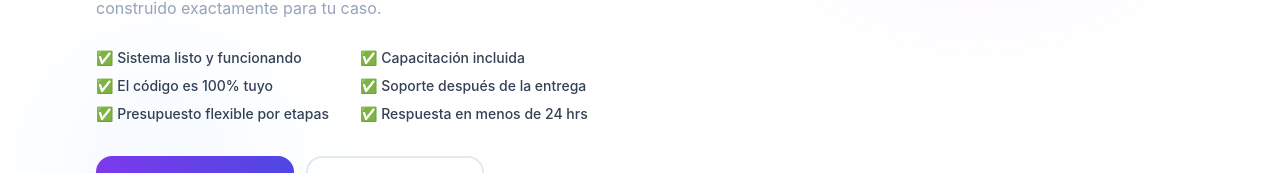
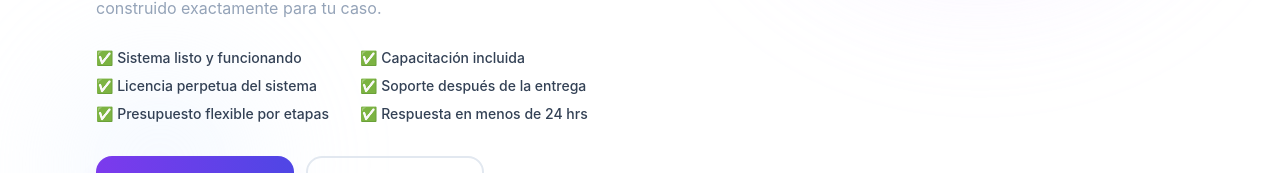
Before and after one commit to gwsdmx/gws, a Next.js app: page / in a window 1280 px wide. Shown: the part 514-687 px from the top of the page. Built offline with nearby package versions, Linux system fonts and the light colour scheme; no server answers; the database is empty.

Commit message:
Update Hero.jsx

```diff
--- a/components/landing/Hero.jsx
+++ b/components/landing/Hero.jsx
@@ -70,7 +70,7 @@ export default function Hero() {
               {[
                 '✅ Sistema listo y funcionando',
                 '✅ Capacitación incluida',
-                '✅ El código es 100% tuyo',
+                '✅ Licencia perpetua del sistema',
                 '✅ Soporte después de la entrega',
                 '✅ Presupuesto flexible por etapas',
                 '✅ Respuesta en menos de 24 hrs',
```
